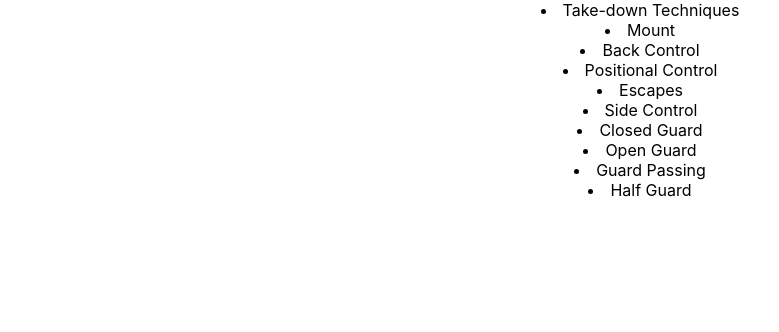
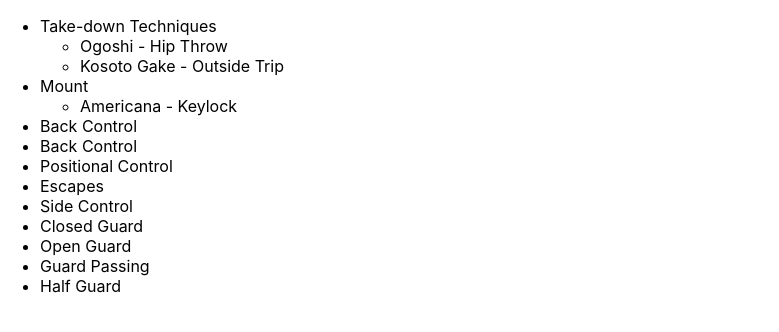
Before and after one commit to eugene-tang/bjj, a React (Create React App) app: page / in a window 1280 px wide. Shown: the top 332 px of the page, without its empty margins (0-779 px from the left). Built offline with nearby package versions, Linux system fonts and the light colour scheme.

Commit message:
Make PositionsChart component render techniques for each position.

```diff
--- a/src/App.tsx
+++ b/src/App.tsx
@@ -1,17 +1,28 @@
-import './App.css';
 import { PositionsChart, Position } from './PositionsChart';
 
 const hardcodedPositions: Position[] = [
-  { positionName: 'Take-down Techniques', technique: [] },
-  { positionName: 'Mount', technique: [] },
-  { positionName: 'Back Control', technique: [] },
-  { positionName: 'Positional Control', technique: [] },
-  { positionName: 'Escapes', technique: [] },
-  { positionName: 'Side Control', technique: [] },
-  { positionName: 'Closed Guard', technique: [] },
-  { positionName: 'Open Guard', technique: [] },
-  { positionName: 'Guard Passing', technique: [] },
-  { positionName: 'Half Guard', technique: [] },
+  {
+    positionName: 'Take-down Techniques',
+    techniques: [
+      { techniqueName: 'Ogoshi - Hip Throw' },
+      { techniqueName: 'Kosoto Gake - Outside Trip' },
+    ],
+  },
+  {
+    positionName: 'Mount',
+    techniques: [
+      { techniqueName: 'Americana - Keylock' },
+    ]
+  },
+  { positionName: 'Back Control', techniques: [] },
+  { positionName: 'Back Control', techniques: [] },
+  { positionName: 'Positional Control', techniques: [] },
+  { positionName: 'Escapes', techniques: [] },
+  { positionName: 'Side Control', techniques: [] },
+  { positionName: 'Closed Guard', techniques: [] },
+  { positionName: 'Open Guard', techniques: [] },
+  { positionName: 'Guard Passing', techniques: [] },
+  { positionName: 'Half Guard', techniques: [] },
 ];
 
 function App() {
--- a/src/PositionsChart.tsx
+++ b/src/PositionsChart.tsx
@@ -5,7 +5,7 @@ interface Technique {
 
 export interface Position {
   positionName: string;
-  technique: Technique[];
+  techniques: Technique[];
 }
 
 interface PositionsChartProps {
@@ -13,4 +13,12 @@ interface PositionsChartProps {
 };
 
 export const PositionsChart: React.FC<PositionsChartProps> = ({positions}) =>
-  <>{positions.map(position => <li key={position.positionName}>{position.positionName}</li>)}</>;
+  <ul>
+    {positions.map(position => <li key={position.positionName}>
+      {position.positionName}
+      <br></br>
+      <ul>
+        {position.techniques.map(technique => <li key={technique.techniqueName}>{technique.techniqueName}</li>)}
+      </ul>
+    </li>)}
+  </ul>;
```
Also changed, not shown: 1 other file (tests, documents, lock files or other folders).
